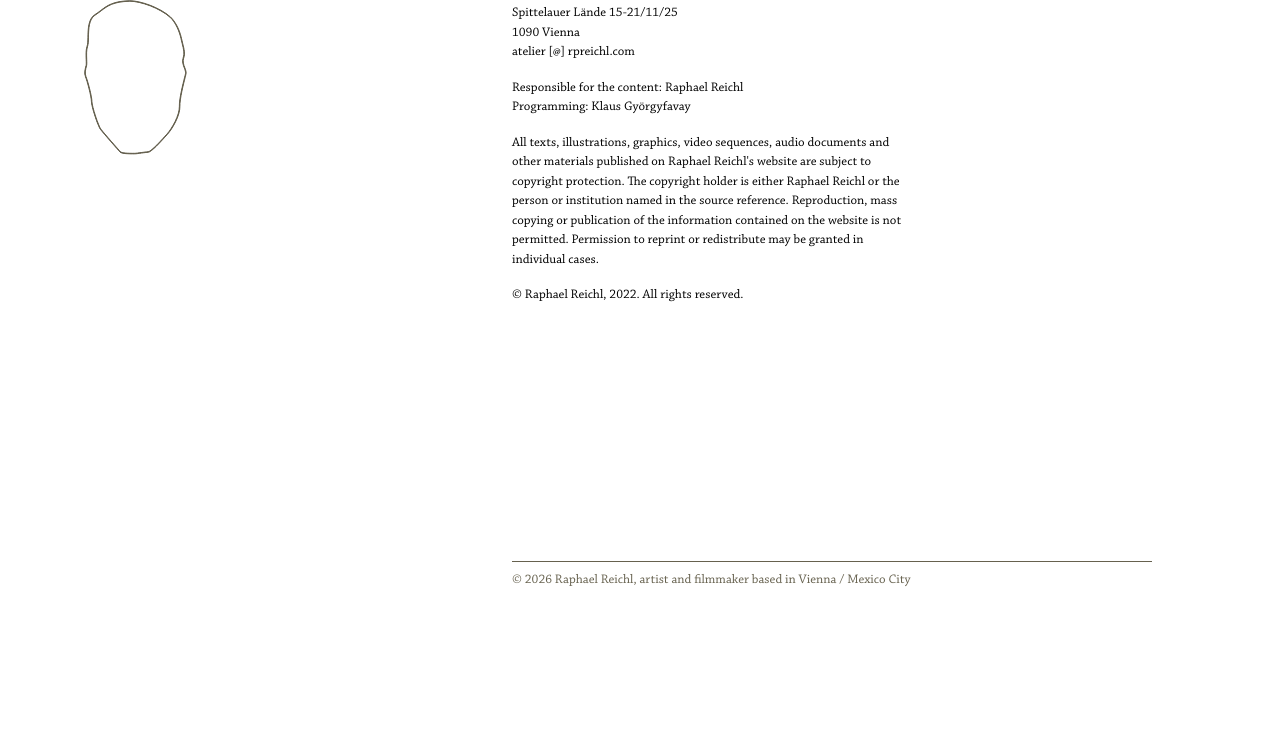
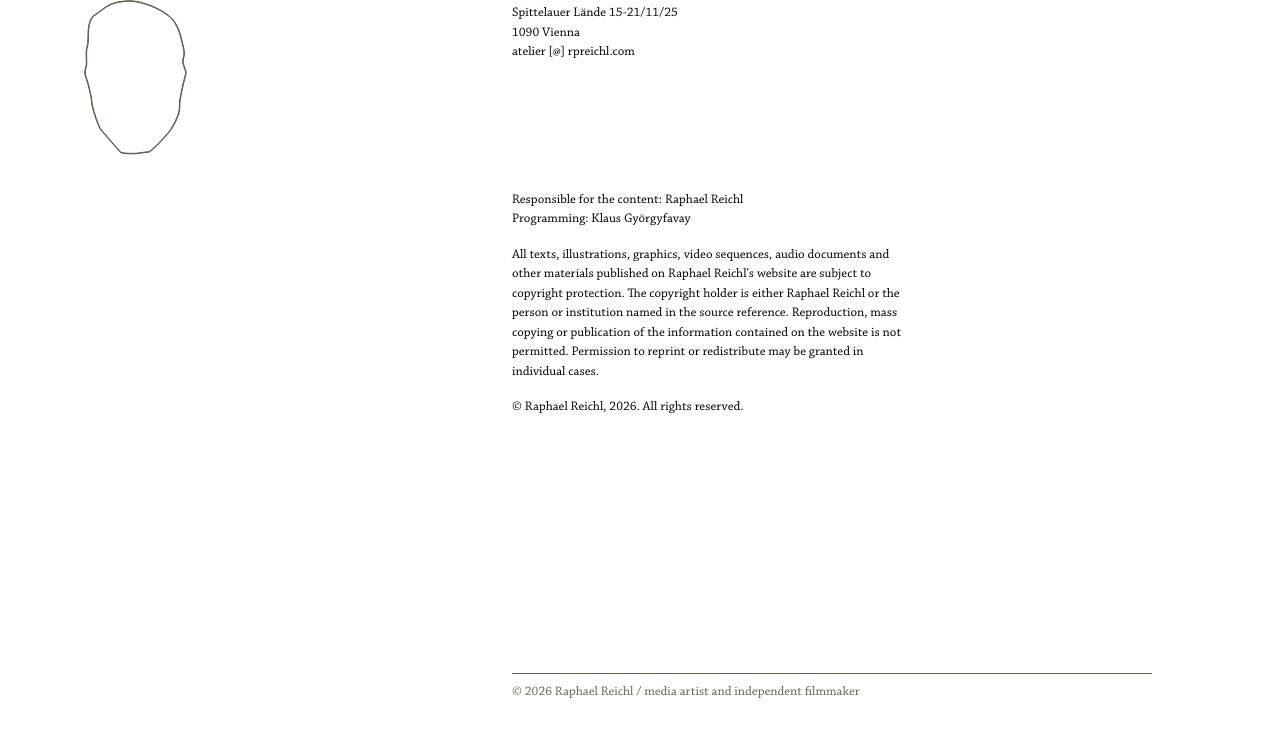
Before and after one commit to fweth/RReichl, an Astro site: page /contact in a window 1280 px wide. Shown: the part 208-944 px from the top of the page. Built offline with nearby package versions, Linux system fonts and the light colour scheme; Astro itself is replaced by a stand-in of ours.

Commit message:
update impressum

```diff
--- a/src/layouts/Layout.astro
+++ b/src/layouts/Layout.astro
@@ -41,7 +41,7 @@ const {
       class="border-beige mx-20 mb-64 border-t pt-2 lg:ml-96 lg:w-1/2 xl:ml-128"
     >
       <p class="text-s text-beige">
-        © 2026 Raphael Reichl, artist and filmmaker based in Vienna / Mexico City
+        © 2026 Raphael Reichl / media artist and independent filmmaker
       </p>
     </footer>
   </body>
--- a/src/pages/contact.astro
+++ b/src/pages/contact.astro
@@ -20,7 +20,7 @@ import Bilingual from "../components/Bilingual.astro";
           atelier [@] rpreichl.com
         </p>
 
-        <p class="mt-4">
+        <p class="mt-32">
           Responsible for the content: Raphael Reichl
           <br />
           Programming: Klaus Györgyfavay
@@ -34,7 +34,7 @@ import Bilingual from "../components/Bilingual.astro";
           on the website is not permitted. Permission to reprint or redistribute
           may be granted in individual cases.
         </p>
-        <p class="mt-4">© Raphael Reichl, 2022. All rights reserved.</p>
+        <p class="mt-4">© Raphael Reichl, 2026. All rights reserved.</p>
       </Fragment>
       <Fragment slot="de">
         <p class="text-red text-xl">Raphael Reichl</p>
@@ -46,7 +46,7 @@ import Bilingual from "../components/Bilingual.astro";
           atelier [@] rpreichl.com
         </p>
 
-        <p class="mt-4">
+        <p class="mt-32">
           Für den Inhalt verantwortlich: Raphael Reichl
           <br />
           Programmierung: Klaus Györgyfavay
@@ -61,7 +61,7 @@ import Bilingual from "../components/Bilingual.astro";
           nicht gestattet. Die Genehmigung zum Abdruck oder zur
           Weiterverbreitung kann im Einzelfall erteilt werden.
         </p>
-        <p class="mt-4">© Raphael Reichl, 2022. Alle Rechte vorbehalten.</p>
+        <p class="mt-4">© Raphael Reichl, 2026. Alle Rechte vorbehalten.</p>
       </Fragment>
     </Bilingual>
   </section>
```
